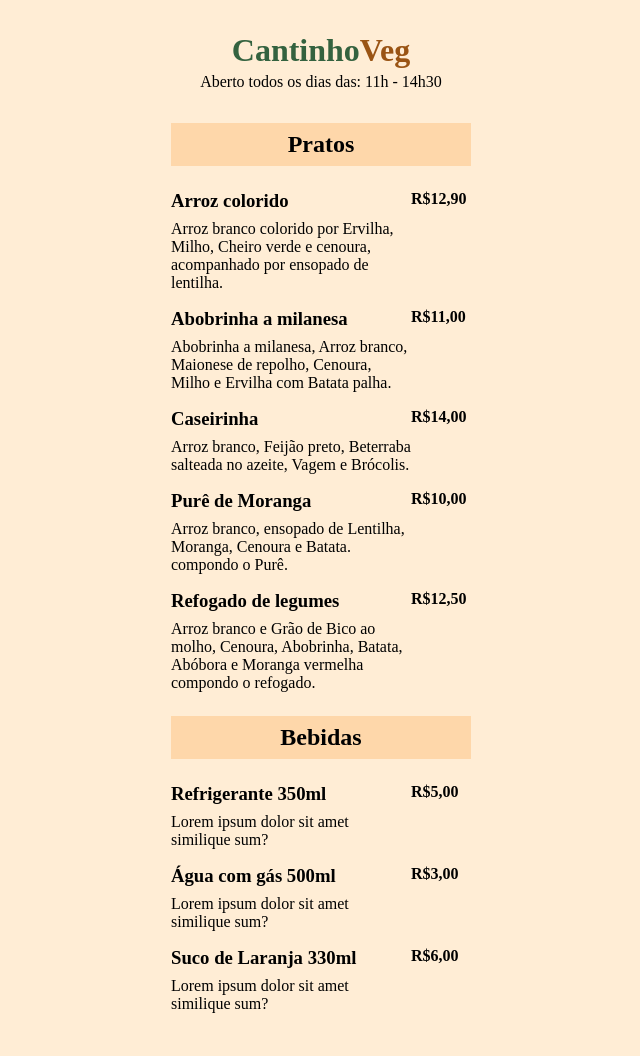
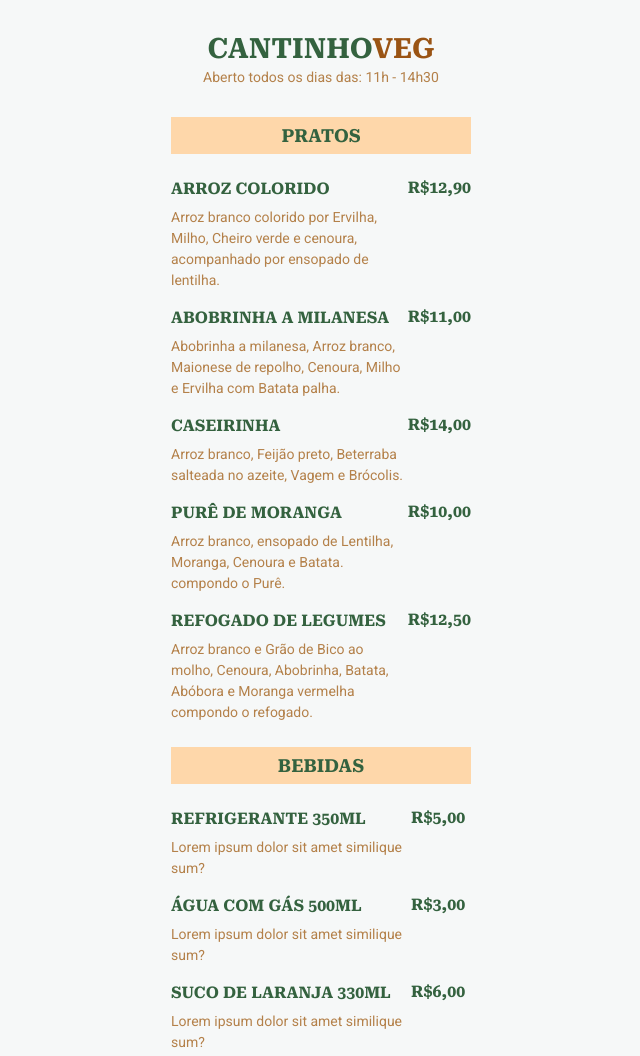
Before and after one commit to Develiin/RocketCoffe, a plain HTML site: page index.html in a window 1280 px wide. Shown: the whole page, without its empty margins (319-959 px from the left). Drawn offline with Linux system fonts and the light colour scheme.

Commit message:
Add files via upload

```diff
--- a/index.html
+++ b/index.html
@@ -1,6 +1,13 @@
 <!DOCTYPE html>
 <html lang="pt-br">
   <head>
+    <link rel="preconnect" href="https://fonts.googleapis.com" />
+    <link rel="preconnect" href="https://fonts.gstatic.com" crossorigin />
+    <link
+      href="https://fonts.googleapis.com/css2?family=Roboto&family=Roboto+Serif:opsz,wght@8..144,700&display=swap"
+      rel="stylesheet"
+    />
+
     <meta charset="utf-8" />
     <meta name="viewport" content="width=device-width, initial-scale=1" />
     <link href="style.css" rel="stylesheet" />
@@ -112,5 +119,3 @@
     </section>
   </body>
 </html>
-
-cpf - 438.378.750.91 04/06/1963
--- a/style.css
+++ b/style.css
@@ -4,11 +4,21 @@
 }
 
 body {
-  background-color: #ffedd5;
+  background-color: hsl(180, 14%, 97%);
+  font-family: "Roboto", sans-serif;
 }
 
 ul {
   list-style: none;
+}
+
+h1,
+h2,
+h3,
+.preço {
+  font-family: "Roboto Serif", serif;
+  text-transform: uppercase;
+  color: #34623f;
 }
 
 header {
@@ -24,11 +34,18 @@ section {
 
 header h1 {
   margin-bottom: 4px;
-  color: #34623f;
+  font-size: 28px;
+  line-height: 33px;
 }
 
 header h1 span {
   color: #9a5414;
+}
+
+header p {
+  font-size: 14px;
+  line-height: 16px;
+  color: #b4814a;
 }
 
 section {
@@ -41,6 +58,8 @@ section h2 {
   text-align: center;
 
   margin-bottom: 24px;
+
+  font-size: 18px;
 }
 
 ul li {
@@ -54,4 +73,12 @@ li .detalhes {
 
 .detalhes h3 {
   margin-bottom: 8px;
+  font-size: 16px;
+  line-height: 21px;
 }
+
+.detalhes p {
+  color: #b4814a;
+  font-size: 14px;
+  line-height: 21px;
+}
```
